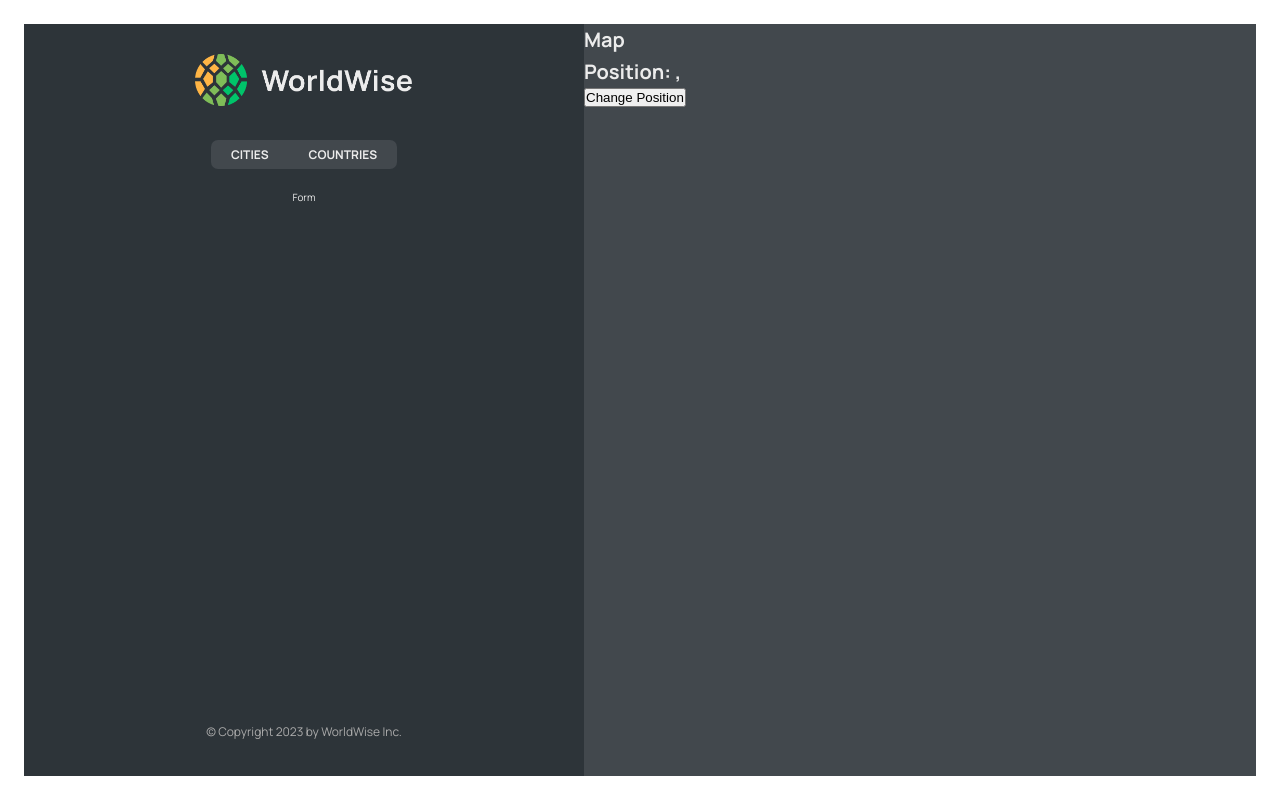
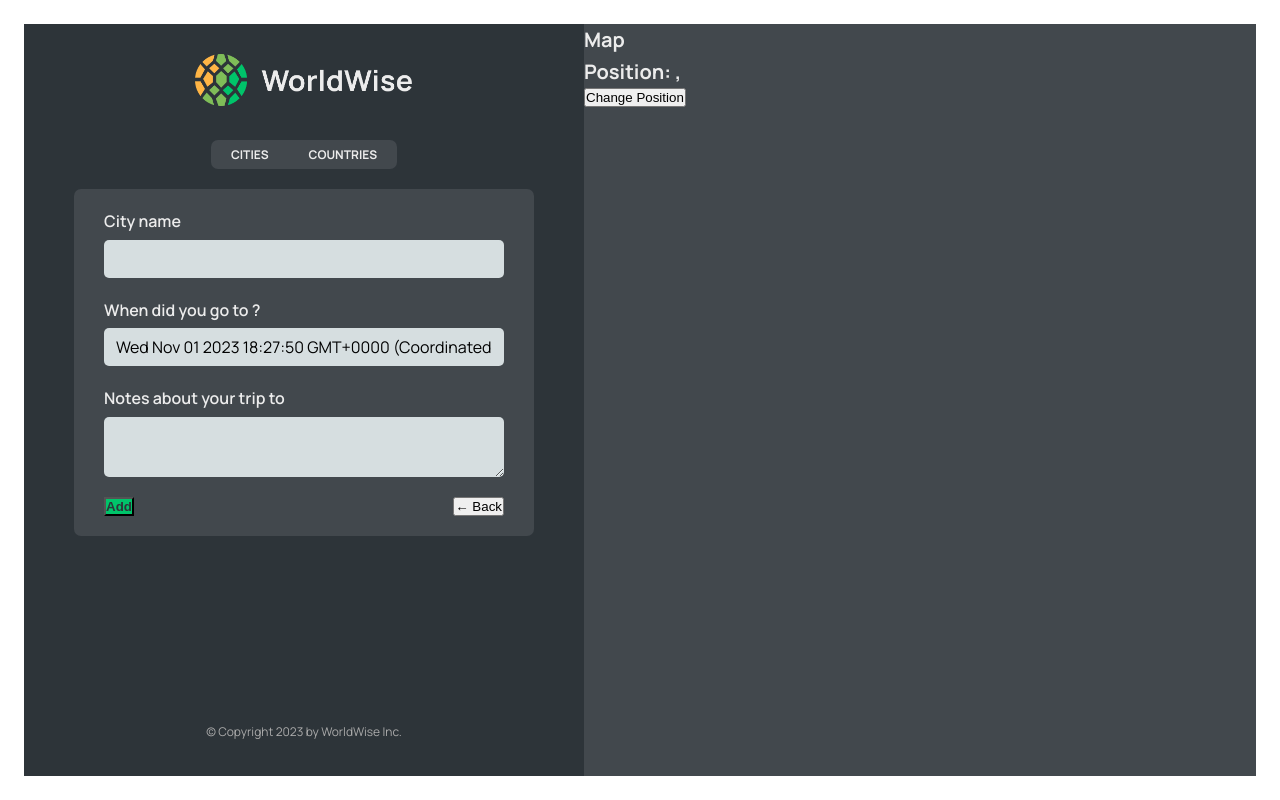
Before and after one commit to the-chronicles/WorldWise, a React (Vite) app: page /app/form in a window 1280 px wide. Built offline with nearby package versions, Linux system fonts and the light colour scheme; data requests are answered from the project's data file.

Commit message:
Added Navigator

```diff
--- a/src/App.jsx
+++ b/src/App.jsx
@@ -11,12 +11,14 @@
 import CityList from "./components/CityList";
 import CountryList from "./components/CountryList";
 import City from "./components/City";
+import Form from "./components/Form";
 
 const BASE_URL = "http://localhost:8000";
 
 function App() {
   const [cities, setCities] = useState([]);
   const [isLoading, setIsLoading] = useState(false);
+
 
   useEffect(function () {
     async function fetchCities() {
@@ -55,7 +57,7 @@
             path="countries"
             element={<CountryList cities={cities} isLoading={isLoading} />}
           />
-          <Route path="form" element={<p>Form</p>} />
+          <Route path="form" element={<Form />} />
         </Route>
         <Route path="*" element={<PageNotFound />} />
       </Routes>
--- /dev/null
+++ b/src/components/Button.jsx
@@ -0,0 +1,12 @@
+import styles from "./Button.module.css";
+
+/* eslint-disable */
+function Button({ children, onClick, type }) {
+  return (
+    <button onClick={onClick} className={`{styles.btn} ${styles[type]}`}>
+      {children}
+    </button>
+  );
+}
+
+export default Button;
--- a/src/components/Form.jsx
+++ b/src/components/Form.jsx
@@ -1,8 +1,9 @@
 // "https://api.bigdatacloud.net/data/reverse-geocode-client?latitude=0&longitude=0"
-
+/* eslint-disable */
 import { useState } from "react";
 
 import styles from "./Form.module.css";
+import Button from "./Button";
 
 export function convertToEmoji(countryCode) {
   const codePoints = countryCode
@@ -49,11 +50,12 @@
       </div>
 
       <div className={styles.buttons}>
-        <button>Add</button>
-        <button>&larr; Back</button>
+        <Button type='primary'>Add</Button>
+        <button type="back">&larr; Back</button>
       </div>
     </form>
   );
 }
 
 export default Form;
+/* eslint-disable */
--- a/src/components/Map.jsx
+++ b/src/components/Map.jsx
@@ -1,15 +1,17 @@
 // /* eslint-disable */
-import { useSearchParams } from "react-router-dom";
+import { useNavigate, useSearchParams } from "react-router-dom";
 import styles from "./Map.module.css";
 
 function Map() {
+  const navigate = useNavigate();
+
   const [searchParams, setSearchParams] = useSearchParams();
 
   const lat = searchParams.get("lat");
   const lng = searchParams.get("lng");
 
   return (
-    <div className={styles.mapContainer}>
+    <div className={styles.mapContainer} onClick={() => navigate("form")}>
       <h1>Map</h1>
       <h1>
         Position: {lat}, {lng}
```
